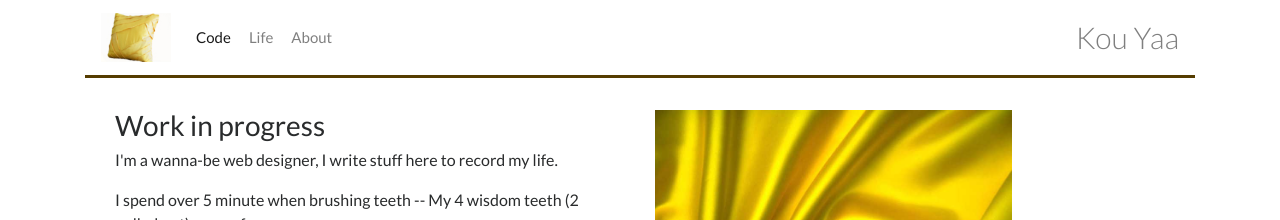
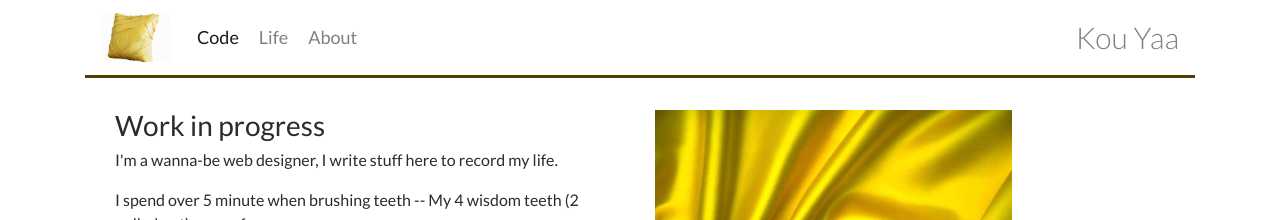
Before and after one commit to yinkouya/yinkouya.github.io, a Jekyll site: the page built from about.html, in a window 1280 px wide. Shown: the top 220 px of the page. Built offline with Jekyll 4.4.1, drawn with Linux system fonts in a browser that asks for light colours; nearby versions of some CDN libraries.

Commit message:
Update style.css

```diff
--- a/assets/style.css
+++ b/assets/style.css
@@ -16,8 +16,8 @@ img.brand {
 }
 
 .nav-item {
-  font-size: 15px;
-  margin: auto 1px;
+  font-size: 18px;
+  margin: auto 2px;
 }
 
 .navbar-text {
```
